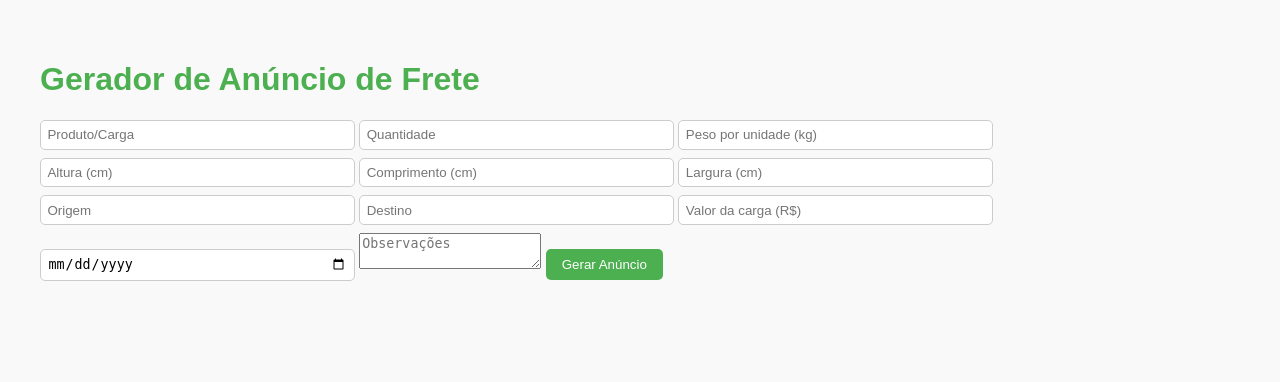
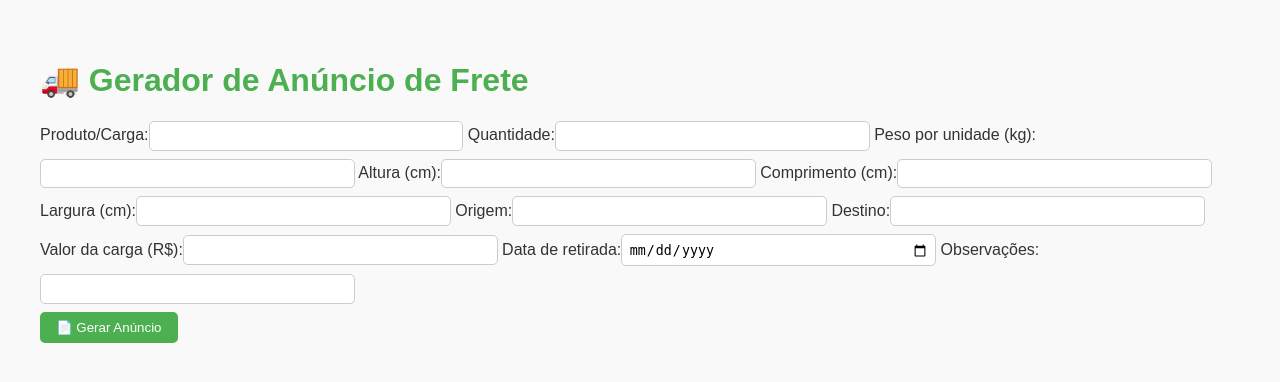
Before and after one commit to roberto36681250/simulador-de-frete, a FastAPI app: page / in a window 1280 px wide. Shown: the top 382 px of the page. Run offline with FastAPI, Linux system fonts and the light colour scheme.

Commit message:
Update form.html

```diff
--- a/templates/form.html
+++ b/templates/form.html
@@ -1,49 +1,48 @@
-<!-- templates/form.html -->
 <!DOCTYPE html>
 <html lang="pt-br">
 <head>
     <meta charset="UTF-8">
-    <title>Simulador de Frete</title>
+    <title>Gerador de Anúncio de Frete</title>
     <link rel="stylesheet" href="/static/style.css">
 </head>
 <body>
     <div class="container">
-        <h1>Gerador de Anúncio de Frete</h1>
-        <form method="post">
-            <input type="text" name="produto" placeholder="Produto/Carga" required>
-            <input type="number" name="quantidade" placeholder="Quantidade" required>
-            <input type="number" step="any" name="peso" placeholder="Peso por unidade (kg)" required>
-            <input type="number" step="any" name="altura" placeholder="Altura (cm)" required>
-            <input type="number" step="any" name="comprimento" placeholder="Comprimento (cm)" required>
-            <input type="text" name="largura" placeholder="Largura (cm)" required>
-            <input type="text" name="origem" placeholder="Origem" required>
-            <input type="text" name="destino" placeholder="Destino" required>
-            <input type="text" name="valor_nf" placeholder="Valor da carga (R$)" required>
-            <input type="date" name="data_retirada" required>
-            <textarea name="observacoes" placeholder="Observações"></textarea>
-            <button type="submit">Gerar Anúncio</button>
+        <h1 class="title">🚚 Gerador de Anúncio de Frete</h1>
+
+        <form method="post" class="frete-form">
+            <label>Produto/Carga:<input type="text" name="produto"></label>
+            <label>Quantidade:<input type="number" name="quantidade"></label>
+            <label>Peso por unidade (kg):<input type="number" step="0.01" name="peso"></label>
+            <label>Altura (cm):<input type="number" step="0.1" name="altura"></label>
+            <label>Comprimento (cm):<input type="number" step="0.1" name="comprimento"></label>
+            <label>Largura (cm):<input type="text" name="largura"></label>
+            <label>Origem:<input type="text" name="origem"></label>
+            <label>Destino:<input type="text" name="destino"></label>
+            <label>Valor da carga (R$):<input type="text" name="valor_nf"></label>
+            <label>Data de retirada:<input type="date" name="data_retirada"></label>
+            <label>Observações:<input type="text" name="observacoes"></label>
+
+            <div class="btn-group">
+                <button type="submit" class="btn">📄 Gerar Anúncio</button>
+            </div>
         </form>
+
+        {% if distancia %}
+            <div class="resultado">
+                <h2>📏 {{ distancia|safe }}</h2>
+            </div>
+        {% endif %}
 
         {% if resultado %}
             <div class="resultado">
-                <h2>{{ distancia|safe }}</h2>
-                <p id="texto-anuncio">{{ resultado|safe }}</p>
+                <div class="bloco-anuncio">{{ resultado|safe }}</div>
 
-                <div class="botoes">
-                    <button onclick="window.print()">Gerar PDF</button>
-                    <a id="link-whatsapp" target="_blank">Compartilhar no WhatsApp</a>
+                <div class="btn-group">
+                    <a href="#" class="btn" onclick="window.print()">🧾 PDF</a>
+                    <a href="https://wa.me/?text={{ resultado|urlencode }}" target="_blank" class="btn">📤 WhatsApp</a>
                 </div>
             </div>
         {% endif %}
     </div>
-
-    <script>
-        const texto = document.getElementById("texto-anuncio")?.innerText;
-        const linkWhatsapp = document.getElementById("link-whatsapp");
-        if (linkWhatsapp && texto) {
-            const encoded = encodeURIComponent(texto);
-            linkWhatsapp.href = `https://wa.me/?text=${encoded}`;
-        }
-    </script>
 </body>
 </html>
```
